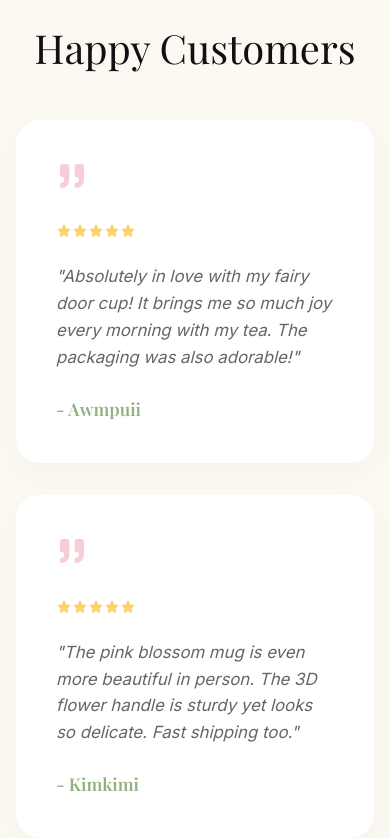
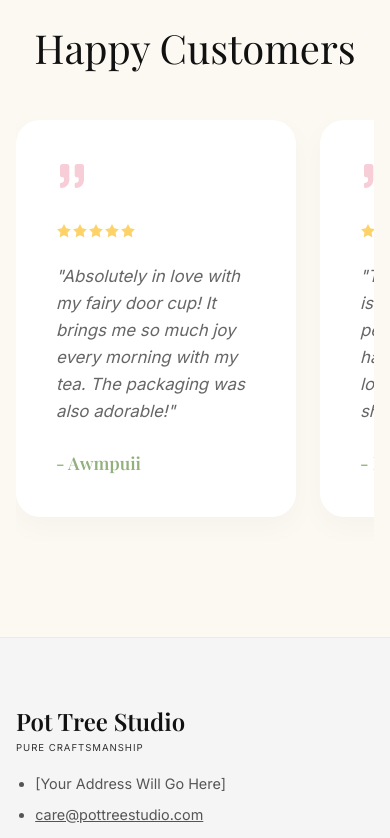
Before and after one commit to shawreel24/Potree-Studio, a React (Vite) app: page / in a window 390 px wide. Shown: the part 3020-3858 px from the top of the page. Built offline with nearby package versions, Linux system fonts and the light colour scheme; no server answers; the database is empty; a web font is replaced by a local one.

Commit message:
style: convert reviews section to a horizontal slider for better mobile layout

```diff
--- a/src/components/Reviews.jsx
+++ b/src/components/Reviews.jsx
@@ -27,16 +27,17 @@ const Reviews = () => {
           Happy Customers
         </h2>
 
-        <div style={{ display: 'grid', gridTemplateColumns: 'repeat(auto-fit, minmax(300px, 1fr))', gap: '2rem' }}>
+        <div className="product-slider">
           {reviewsData.map((review) => (
-            <div key={review.id} style={{
+            <div key={review.id} className="product-slider-item" style={{
               backgroundColor: '#fff',
               padding: '2.5rem',
               borderRadius: '24px',
               boxShadow: '0 10px 30px rgba(0,0,0,0.03)',
               display: 'flex',
               flexDirection: 'column',
-              gap: '1.5rem'
+              gap: '1.5rem',
+              minWidth: '280px'
             }}>
 
               <div style={{ color: '#f7ced7' }}>
```
